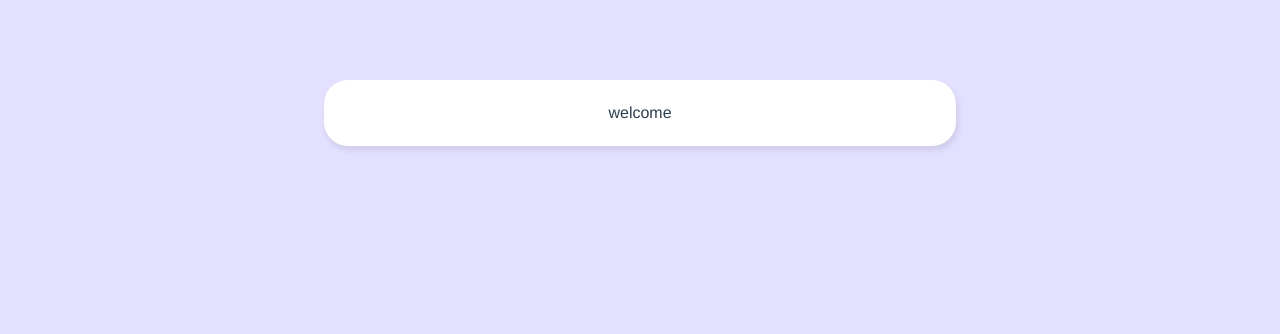
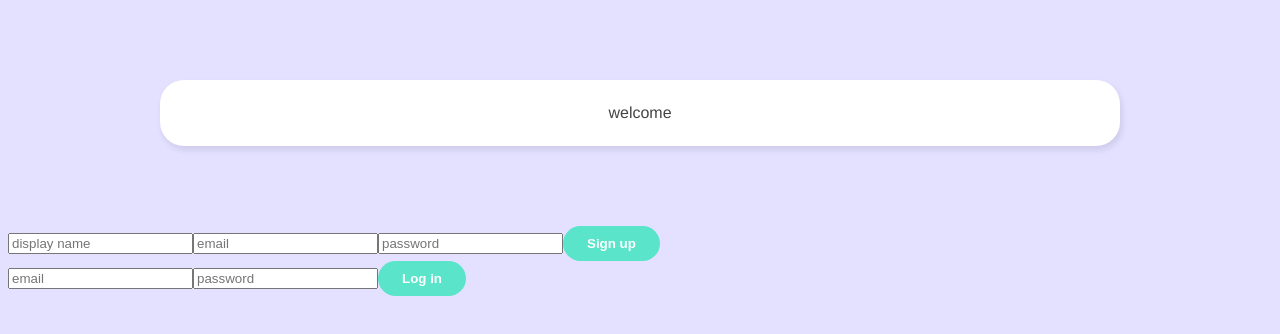
Before and after one commit to PrenitaVulpo/Vue3-Live-Chat, a Vue app: page / in a window 1280 px wide. Shown: the top 334 px of the page. Built offline with nearby package versions, Linux system fonts and the light colour scheme.

Commit message:
add signup and login forms

```diff
--- a/package.json
+++ b/package.json
@@ -9,6 +9,7 @@
   },
   "dependencies": {
     "core-js": "^3.6.5",
+    "firebase": "^9.0.1",
     "vue": "^3.0.0",
     "vue-router": "^4.0.0-0"
   },
--- a/src/App.vue
+++ b/src/App.vue
@@ -7,7 +7,5 @@
   font-family: Avenir, Helvetica, Arial, sans-serif;
   -webkit-font-smoothing: antialiased;
   -moz-osx-font-smoothing: grayscale;
-  text-align: center;
-  color: #2c3e50;
 }
 </style>
--- a/src/assets/main.css
+++ b/src/assets/main.css
@@ -3,7 +3,7 @@ body {
   color: #444;
 }
 .container {
-  width: 50%;
+  width: 90%;
   max-width: 60rem;
   margin: 5rem auto;
   border-radius: 1.5rem;
--- /dev/null
+++ b/src/components/LoginForm.vue
@@ -0,0 +1,35 @@
+<template>
+  <form @submit.prevent="handleSubmit">
+    <input
+      type="email"
+      name="email"
+      placeholder="email"
+      required
+      v-model="email"
+    />
+    <input
+      type="password"
+      name="password"
+      placeholder="password"
+      required
+      v-model="password"
+    />
+    <button>Log in</button>
+  </form>
+</template>
+<script lang="ts">
+import { defineComponent, ref } from "vue";
+
+export default defineComponent({
+  setup() {
+    const email = ref("");
+    const password = ref("");
+
+    const handleSubmit = () => {
+      console.log(email, password);
+    };
+
+    return { email, password, handleSubmit };
+  },
+});
+</script>
--- /dev/null
+++ b/src/components/SignupForm.vue
@@ -0,0 +1,43 @@
+<template>
+  <form @submit.prevent="handleSubmit">
+    <input
+      type="text"
+      name="Display Name"
+      placeholder="display name"
+      required
+      v-model="displayName"
+    />
+    <input
+      type="email"
+      name="email"
+      placeholder="email"
+      required
+      v-model="email"
+    />
+    <input
+      type="password"
+      name="password"
+      placeholder="password"
+      required
+      v-model="password"
+    />
+    <button>Sign up</button>
+  </form>
+</template>
+<script lang="ts">
+import { defineComponent, ref } from "vue";
+
+export default defineComponent({
+  setup() {
+    const displayName = ref("");
+    const email = ref("");
+    const password = ref("");
+
+    const handleSubmit = () => {
+      console.log(displayName, email, password);
+    };
+
+    return { displayName, email, password, handleSubmit };
+  },
+});
+</script>
--- a/src/views/Welcome.vue
+++ b/src/views/Welcome.vue
@@ -1,12 +1,17 @@
 <template>
   <div class="welcome container">welcome</div>
+  <SignupForm />
+  <LoginForm />
 </template>
 
 <script lang="ts">
 import { defineComponent } from "vue";
+import LoginForm from "@/components/LoginForm.vue";
+import SignupForm from "@/components/SignupForm.vue";
 
 export default defineComponent({
   name: "Welcome",
+  components: { SignupForm, LoginForm },
   setup() {
     return {};
   },
```
Also changed, not shown: src/components/HelloWorld.vue (deleted, +0 -132 lines), src/firebase/config.ts (added, +23 -0 lines), 1 other file (tests, documents, lock files or other folders).
